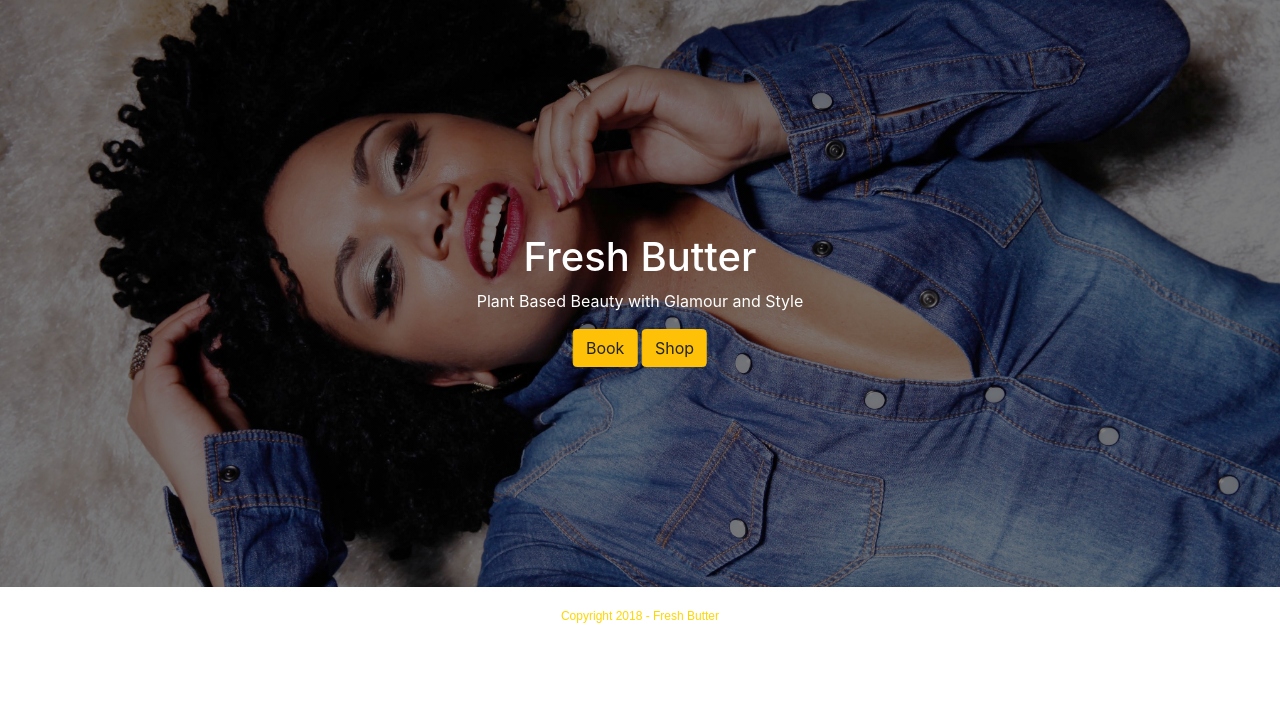
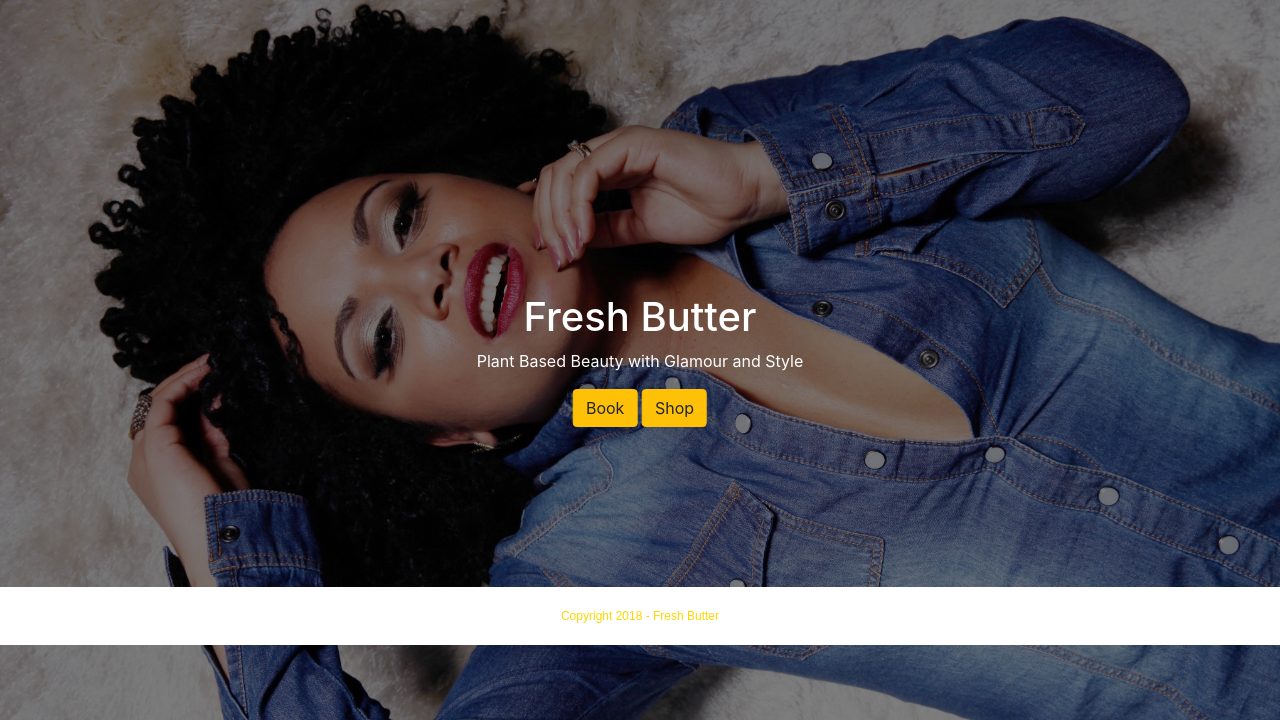
Before and after one commit to lamanaml/freshbutter, a PHP site: page / in a window 1280 px wide. Shown: the part 155-875 px from the top of the page. Before the commit the page ends 778 px from the top, so only its background shows below. Run offline with PHP 8.4, Linux system fonts and the light colour scheme.

Commit message:
updated homepage

```diff
--- a/assets/css/freshbutter.css
+++ b/assets/css/freshbutter.css
@@ -8,7 +8,7 @@
   background-image: linear-gradient(rgba(0, 0, 0, 0.5), rgba(0, 0, 0, 0.5)), url("../images/whiterug.jpg");
 
   /* Set a specific height */
-  height: 75%;
+  height: 90%;
 
   /* Position and center the image to scale nicely on all screens */
   background-position: center;
--- a/index.html
+++ b/index.html
@@ -15,7 +15,7 @@
 </head>
 <body>
    <nav class="navbar navbar-expand-lg navbar-light bg-WHITE  ">
-  <a class="navbar-brand" href="index.html"><img src="../freshbutter/assets/images/logoreal.jpg"  width="300px" ></a>
+  <a class="navbar-brand" href="index.html"><img src="/assets/images/logoreal.jpg"  width="300px" ></a>
   <button class="navbar-toggler" type="button" data-toggle="collapse" data-target="#navbarSupportedContent" aria-controls="navbarSupportedContent" aria-expanded="false" aria-label="Toggle navigation">
     <span class="navbar-toggler-icon"></span>
   </button>
```
